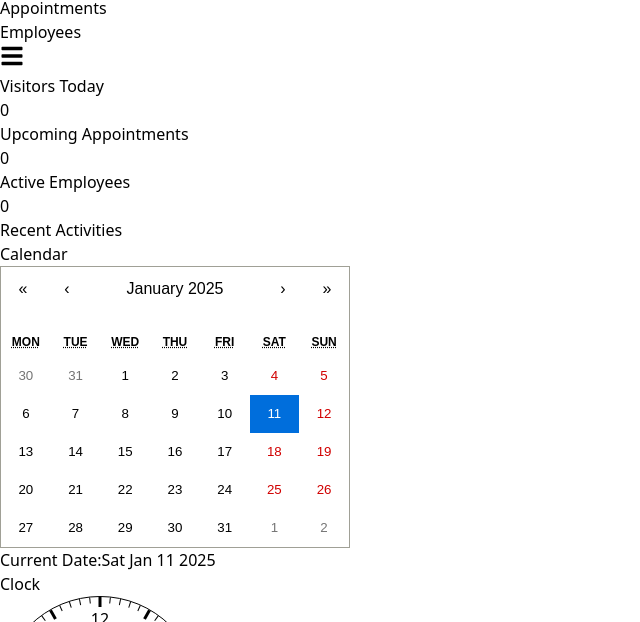
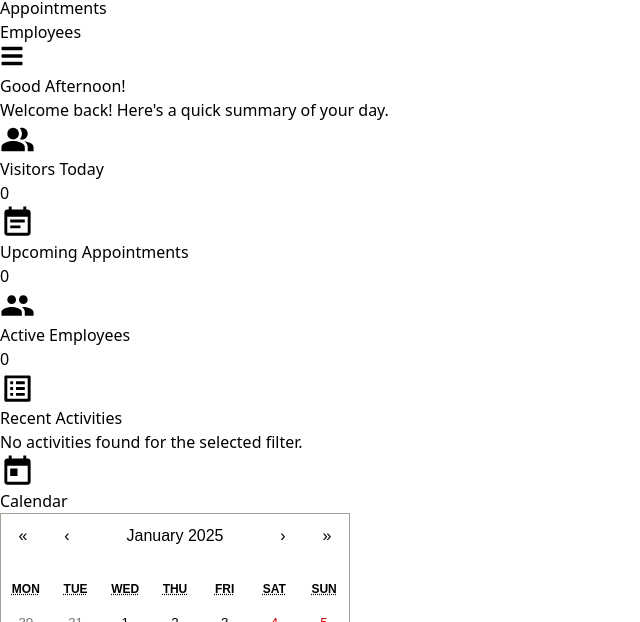
Before and after one commit to KamalBanjade/Appointment_Management_System, a React (Vite) app: page / in a window 1280 px wide. Shown: the part 328-950 px from the top of the page, without its empty margins (0-640 px from the left). Built offline with nearby package versions, Linux system fonts and the light colour scheme.

Commit message:
Enhanced pages

```diff
--- a/src/pages/HomePage.jsx
+++ b/src/pages/HomePage.jsx
@@ -1,42 +1,44 @@
 import React, { useState, useEffect } from "react";
 import { useSelector } from "react-redux";
 import Calendar from "react-calendar";
-import "react-calendar/dist/Calendar.css"; // Import default styles
-import Clock from "react-clock"; // Import the analog clock component
-import "react-clock/dist/Clock.css"; // Import the default clock styles
+import "react-calendar/dist/Calendar.css";
+import Clock from "react-clock";
+import "react-clock/dist/Clock.css";
 import { Link } from "react-router-dom";
 import { formatDate, formatTime } from "../utils/dateUtils";
+import { motion } from "framer-motion";
+import PeopleAltIcon from "@mui/icons-material/PeopleAlt";
+import EventNoteIcon from "@mui/icons-material/EventNote";
+import GroupIcon from "@mui/icons-material/Group";
+import AccessTimeIcon from "@mui/icons-material/AccessTime";
+import TodayIcon from "@mui/icons-material/Today";
+import ActivityFeedIcon from "@mui/icons-material/ListAlt";
 
 const HomePage = () => {
   const visitors = useSelector((state) => state.visitors.list);
-    const visitorsToday = visitors.length; // Total number of visitors
+  const visitorsToday = visitors.length;
   const appointments = useSelector((state) => state.appointments.list);
   const employees = useSelector((state) => state.employees.list);
   const activeEmployees = employees.length;
-    const latestVisitorName = useSelector((state) => state.visitors.latestVisitorName);
-
-    // Get the latest employee
-    const latestEmployee = employees.length > 0 ? employees[employees.length - 1] : null;
-
+  const latestVisitorName = useSelector(
+    (state) => state.visitors.latestVisitorName
+  );
+  const latestEmployee =
+    employees.length > 0 ? employees[employees.length - 1] : null;
   const [recentActivities, setRecentActivities] = useState([]);
-
+  const [activityFilter, setActivityFilter] = useState("all");
   const [date, setDate] = useState(new Date());
   const [time, setTime] = useState(new Date().toLocaleTimeString());
 
-    // Update the clock every second
   useEffect(() => {
     const timer = setInterval(() => {
       setTime(new Date().toLocaleTimeString());
     }, 1000);
-
-        return () => clearInterval(timer); // Cleanup on component unmount
+    return () => clearInterval(timer);
   }, []);
 
-    // Update recent activities whenever the latest visitor, latest appointment, or latest employee changes
   useEffect(() => {
     const activities = [];
-
-        // Add visitor activity first
     if (latestVisitorName) {
       activities.push(
         <span key="latestVisitor">
@@ -46,19 +48,13 @@ const HomePage = () => {
             className="text-blue-500 font-bold hover:underline"
           >
             {latestVisitorName}
-                    </Link>{" "}
+          </Link>
           , has just checked in!
         </span>
       );
     }
-
-        // Add appointment activity second
     if (appointments.length > 0) {
       const latestAppointment = appointments[appointments.length - 1];
-            const appointmentDate = new Date(latestAppointment.date);
-            const formattedDate = formatDate(appointmentDate);
-            const formattedTime = formatTime(appointmentDate);
-
       activities.push(
         <span key={`appointment-${latestAppointment.id}`}>
           An appointment is set with{" "}
@@ -68,85 +64,176 @@ const HomePage = () => {
           >
             {latestAppointment.appointmentWith}
           </Link>{" "}
-                    for {formattedDate} at {formattedTime}
+          on {formatDate(new Date(latestAppointment.date))} at{" "}
+          {formatTime(new Date(latestAppointment.date))}.
         </span>
       );
     }
-
-        // Add employee activity last
     if (latestEmployee) {
       activities.push(
         <span key="latestEmployee">
-                    New team member on board:{" "}
+          New team member onboard:{" "}
           <Link
             to="/employees"
             className="text-purple-500 font-bold hover:underline"
           >
-                        {latestEmployee.name} 🎊🎊
-                    </Link>
+            {latestEmployee.name}
+          </Link>{" "}
+          🎊🎊
         </span>
       );
     }
-
     setRecentActivities(activities);
   }, [latestVisitorName, appointments, latestEmployee]);
 
+  const getGreeting = () => {
+    const hour = new Date().getHours();
+    if (hour < 12) return "Good Morning!";
+    if (hour < 18) return "Good Afternoon!";
+    return "Good Evening!";
+  };
+
+  const filteredActivities = recentActivities.filter((activity) => {
+    if (activityFilter === "all") return true;
+    return activity.key.includes(activityFilter);
+  });
 
   return (
-        <div className="p-6 bg-gray-100 min-h-screen">
-            {/* Dashboard Overview */}
+    <div className="p-6 bg-gradient-to-br from-gray-50 to-gray-100 min-h-screen">
+      <motion.div
+        initial={{ opacity: 0, y: -50 }}
+        animate={{ opacity: 1, y: 0 }}
+        transition={{ duration: 0.5 }}
+      >
+        <div className="bg-gradient-to-r from-blue-500 to-purple-600 shadow-lg rounded-lg p-6 mb-6 text-center text-white">
+          <h1 className="text-4xl font-bold">{getGreeting()}</h1>
+          <p className="text-lg mt-2">
+            Welcome back! Here's a quick summary of your day.
+          </p>
+        </div>
+      </motion.div>
+
       <div className="grid grid-cols-1 md:grid-cols-3 gap-6 mb-6">
-                <div className="bg-white shadow rounded-lg p-4">
+        {/* Visitors Today Card */}
+        <motion.div
+          whileHover={{ scale: 1.05 }}
+          className="bg-white shadow-lg rounded-lg p-6 transition-transform transform hover:shadow-2xl"
+        >
+          <div className="flex items-center space-x-4">
+            <div className="p-3 bg-blue-100 rounded-full">
+              <PeopleAltIcon fontSize="large" className="text-blue-500" />
+            </div>
+            <div>
               <h3 className="text-xl font-bold text-gray-700">Visitors Today</h3>
-                    <p className="text-3xl font-semibold text-blue-500 mt-2">{visitorsToday}</p>
-                </div>
-                <div className="bg-white shadow rounded-lg p-4">
-                    <h3 className="text-xl font-bold text-gray-700">Upcoming Appointments</h3>
-                    <p className="text-3xl font-semibold text-green-500 mt-2">{appointments.length}</p>
-                </div>
-                <div className="bg-white shadow rounded-lg p-4">
-                    <h3 className="text-xl font-bold text-gray-700">Active Employees</h3>
-                    <p className="text-3xl font-semibold text-purple-500 mt-2">{activeEmployees}</p>
+              <p className="text-3xl font-semibold text-blue-500 mt-2">
+                {visitorsToday}
+              </p>
             </div>
           </div>
+        </motion.div>
 
-            {/* Recent Activities */}
-            <div className="bg-white shadow rounded-lg p-6 mb-6">
-                <h2 className="text-2xl font-bold text-gray-700 mb-4">Recent Activities</h2>
+        {/* Upcoming Appointments Card */}
+        <motion.div
+          whileHover={{ scale: 1.05 }}
+          className="bg-white shadow-lg rounded-lg p-6 transition-transform transform hover:shadow-2xl"
+        >
+          <div className="flex items-center space-x-4">
+            <div className="p-3 bg-green-100 rounded-full">
+              <EventNoteIcon fontSize="large" className="text-green-500" />
+            </div>
+            <div>
+              <h3 className="text-xl font-bold text-gray-700">
+                Upcoming Appointments
+              </h3>
+              <p className="text-3xl font-semibold text-green-500 mt-2">
+                {appointments.length}
+              </p>
+            </div>
+          </div>
+        </motion.div>
 
-                <ul className="space-y-2">
-                    {recentActivities.map((activity, index) => (
+        {/* Active Employees Card */}
+        <motion.div
+          whileHover={{ scale: 1.05 }}
+          className="bg-white shadow-lg rounded-lg p-6 transition-transform transform hover:shadow-2xl"
+        >
+          <div className="flex items-center space-x-4">
+            <div className="p-3 bg-purple-100 rounded-full">
+              <GroupIcon fontSize="large" className="text-purple-500" />
+            </div>
+            <div>
+              <h3 className="text-xl font-bold text-gray-700">
+                Active Employees
+              </h3>
+              <p className="text-3xl font-semibold text-purple-500 mt-2">
+                {activeEmployees}
+              </p>
+            </div>
+          </div>
+        </motion.div>
+      </div>
+
+      {/* Recent Activities Section */}
+      <motion.div
+        initial={{ opacity: 0, x: -50 }}
+        animate={{ opacity: 1, x: 0 }}
+        transition={{ duration: 0.5 }}
+        className="bg-white shadow-lg rounded-lg p-6 mb-6"
+      >
+        <div className="flex items-center space-x-2 mb-4">
+          <ActivityFeedIcon className="text-gray-700" fontSize="large" />
+          <h2 className="text-2xl font-bold text-gray-700">Recent Activities</h2>
+        </div>
+        {filteredActivities.length > 0 ? (
+          <ul className="list-disc pl-5 space-y-2">
+            {filteredActivities.map((activity, index) => (
               <li key={index} className="text-gray-600">
-                            • {activity}
+                {activity}
               </li>
             ))}
           </ul>
+        ) : (
+          <p className="text-gray-500">No activities found for the selected filter.</p>
+        )}
+      </motion.div>
+
+      {/* Calendar and Clock Section */}
+      <div className="grid grid-cols-1 md:grid-cols-2 gap-6">
+        {/* Calendar Card */}
+        <motion.div
+          whileHover={{ scale: 1.02 }}
+          className="bg-white shadow-lg rounded-lg p-6 transition-transform transform hover:shadow-2xl"
+        >
+          <div className="flex items-center space-x-2 mb-4">
+            <TodayIcon className="text-gray-700" fontSize="large" />
+            <h2 className="text-2xl font-bold text-gray-700">Calendar</h2>
           </div>
-
-            {/* Layout for Calendar and Analog Clock */}
-            <div className="grid grid-cols-1 md:grid-cols-2 gap-6">
-                <div className="bg-white shadow-lg rounded-lg p-6 transition-transform transform hover:scale-105 hover:shadow-2xl hover:bg-gray-50 duration-300">
-                    <h2 className="text-2xl font-bold text-gray-700 mb-4">Calendar</h2>
           <Calendar
             onChange={setDate}
             value={date}
-                        className="react-calendar rounded-lg shadow-md transition-all duration-300 hover:scale-105"
+            className="react-calendar rounded-lg shadow-md"
           />
           <div className="flex items-center mt-4 text-gray-600 font-medium">
             <span className="text-blue-600 mr-2">Current Date:</span>
             <span>{date.toDateString()}</span>
           </div>
+        </motion.div>
+
+        {/* Clock Card */}
+        <motion.div
+          whileHover={{ scale: 1.02 }}
+          className="bg-white shadow-lg rounded-lg p-6 flex flex-col justify-center items-center transition-transform transform hover:shadow-2xl"
+        >
+          <div className="flex items-center space-x-2 mb-4">
+            <AccessTimeIcon className="text-gray-700" fontSize="large" />
+            <h2 className="text-2xl font-bold text-gray-700">Clock</h2>
           </div>
-
-                {/* Analog Clock */}
-                <div className="bg-white shadow-lg rounded-lg p-6 flex flex-col justify-center text-left items-center transition-transform transform hover:scale-105 hover:shadow-2xl hover:bg-gray-50 duration-300">
-                    <h2 className="text-2xl font-bold text-gray-700 text-left mb-4">Clock</h2>
           <Clock value={new Date()} size={200} renderNumbers={true} />
           <div className="flex items-center mt-4 text-gray-600 font-medium">
             <span className="text-blue-600 mr-2">Current Time:</span>
             <span>{time}</span>
           </div>
-                </div>
+        </motion.div>
       </div>
     </div>
   );
```
Also changed, not shown: src/pages/AppointmentsPage.jsx (+34 -23 lines), src/pages/EmployeePanel.jsx (+5 -11 lines), src/pages/EmployeesPage.jsx (+34 -21 lines), src/pages/VisitorsPage.jsx (+27 -21 lines). Lines whose indentation alone changed are shown as unchanged.
